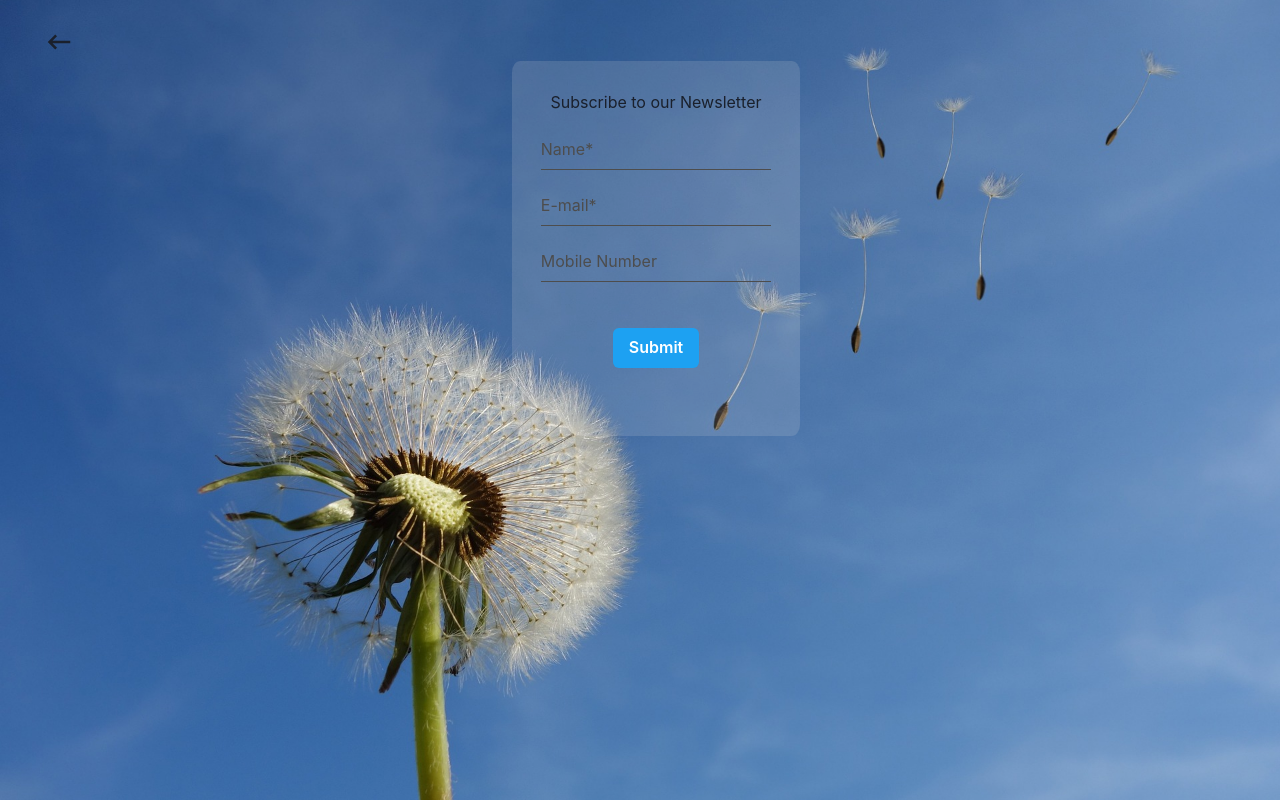
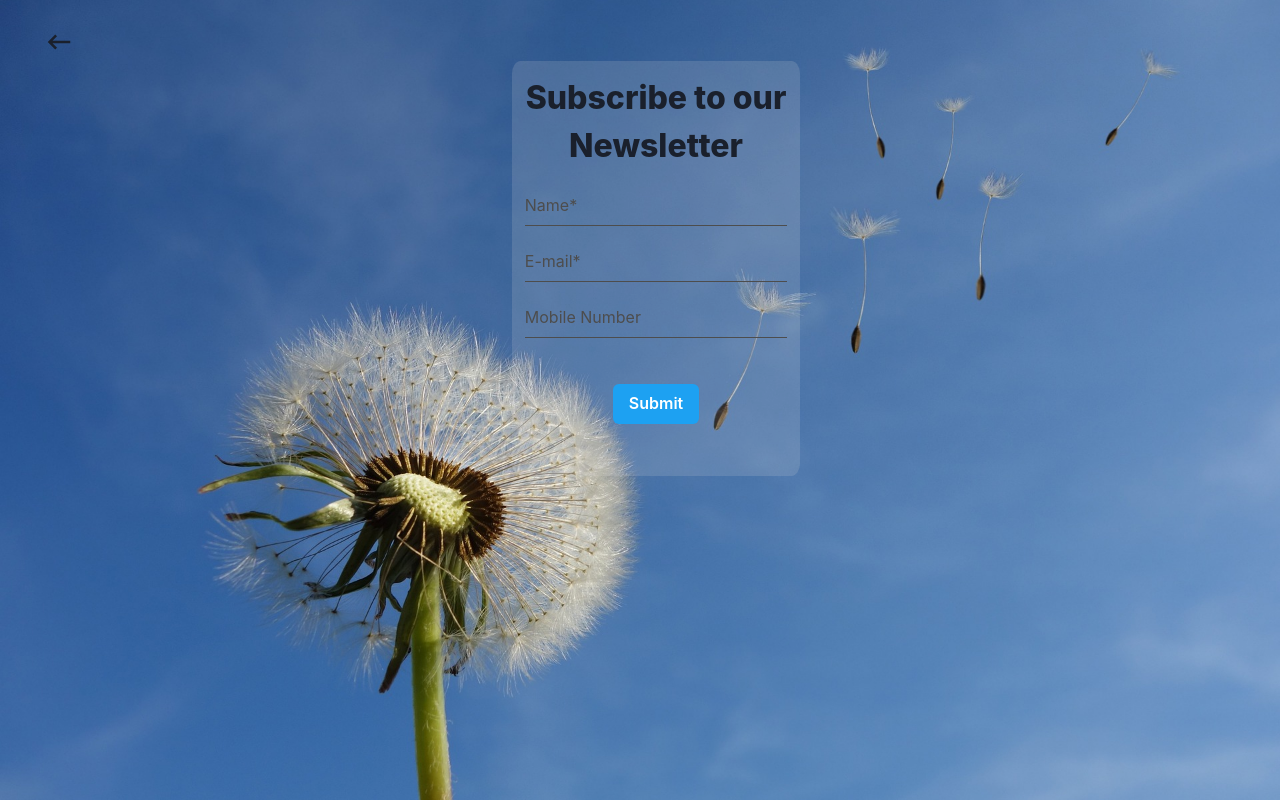
Before and after one commit to UjjwalPasahan/ZINIKUSWEB, a React (Create React App) app in the folder client/: page /newsletter in a window 1280 px wide. Built offline with nearby package versions, Linux system fonts and the light colour scheme; a web font is replaced by a local one.

Commit message:
newsletter

```diff
--- a/client/src/styles/news.css
+++ b/client/src/styles/news.css
@@ -11,6 +11,8 @@
 .logintext{
     text-decoration: none;
     text-align: center;
+    font-size: 2rem;
+    font-weight: 800;
 }
 .news{
     background: red;
@@ -22,10 +24,6 @@
     padding: 1%;
     width: 20%;
     border-radius: 3%;
-    border: solid 1rem rgba(218, 218, 218, 0);
-    display: flex;
-    justify-content: center;
-    align-items: center;
 }
 .newsletterContent input{
     margin-top: 10px;
```
